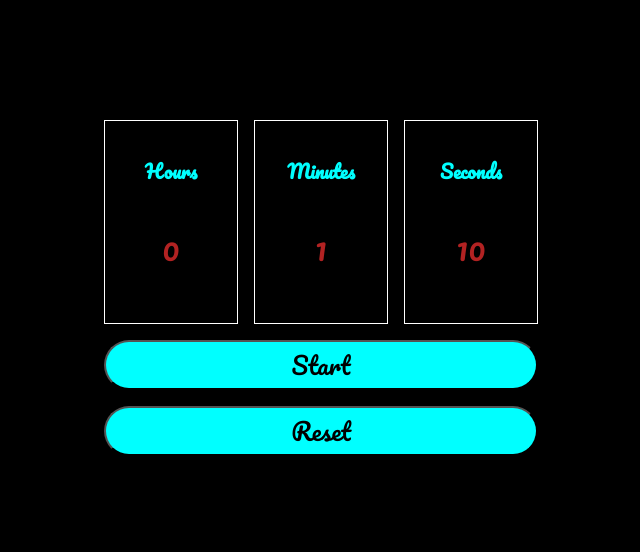
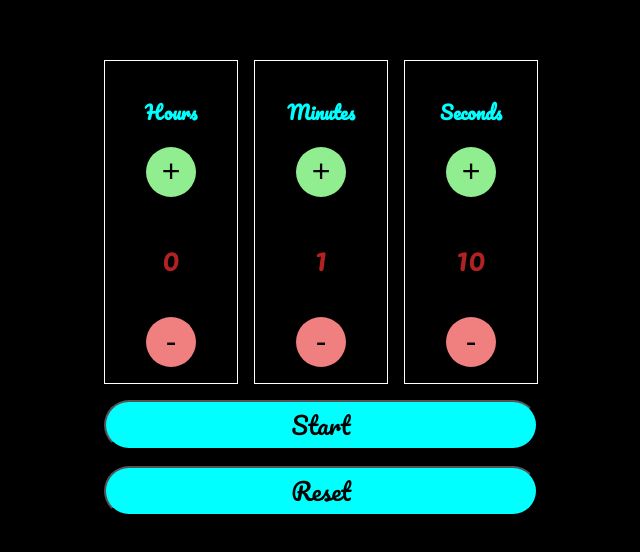
Before and after one commit to grgkimari/countdown-timer, a React (Create React App) app in the folder countdown-timer/: page / in a window 1280 px wide. Shown: the part 112-664 px from the top of the page, without its empty margins (319-959 px from the left). Built offline with nearby package versions, Linux system fonts and the light colour scheme.

Commit message:
added ability to set custom time

```diff
--- a/countdown-timer/src/App.css
+++ b/countdown-timer/src/App.css
@@ -35,3 +35,27 @@
   font-family: inherit;
   font-size: 1.5rem;
 }
+
+.btn{
+  width : 50px;
+  height: 50px;
+  border : none;
+  border-radius: 50%;
+  font-size: 2rem;
+}
+
+.plusBtn{
+  background-color: lightgreen;
+}
+
+.minusBtn {
+  background-color: lightcoral;
+}
+
+.plusBtn:hover{
+  background-color: limegreen;
+}
+
+.minusBtn:hover{
+  background-color: red;
+}
--- a/countdown-timer/src/App.js
+++ b/countdown-timer/src/App.js
@@ -1,16 +1,19 @@
 import './App.css';
 import Clock from './Components/Clock'
-import { useReducer} from 'react'
+import React, { useReducer, useContext} from 'react'
 import mainReducer, {COUNT_DOWN, SET_INTERVAL, RESET, CLEAR_INTERVAL, initialState} from './reducer'
 
-
+export const DispatchContext = React.createContext()
 
 function App() {
   const [state, dispatch] = useReducer(mainReducer, initialState)
 
   return (
     <div className="App">
+      <DispatchContext.Provider value={dispatch}>
       <Clock time ={state.timeLeft}/>
+
+      </DispatchContext.Provider>
       <button className="controls" onClick={() => {
         if(state.interval === null){
           dispatch({
--- a/countdown-timer/src/Components/Clock.js
+++ b/countdown-timer/src/Components/Clock.js
@@ -1,11 +1,12 @@
 import ClockSection from "./ClockSection"
+import { DECREMENT_HOURS, DECREMENT_MINUTES, DECREMENT_SECONDS, INCREMENT_HOURS, INCREMENT_MINUTES, INCREMENT_SECONDS } from "../reducer"
 
 const Clock = (props) => {
     return(
         <div className="clock">
-            <ClockSection title="Hours" content={props.time.hours}/>
-            <ClockSection title="Minutes" content={props.time.minutes}/>
-            <ClockSection title="Seconds" content={props.time.seconds}/>
+            <ClockSection title="Hours" content={props.time.hours} incrementProp = {INCREMENT_HOURS} decrementProp = {DECREMENT_HOURS}/>
+            <ClockSection title="Minutes" content={props.time.minutes} incrementProp={INCREMENT_MINUTES} decrementProp = {DECREMENT_MINUTES}/>
+            <ClockSection title="Seconds" content={props.time.seconds} incrementProp={INCREMENT_SECONDS} decrementProp = {DECREMENT_SECONDS}/>
         </div>
         )
 }
--- a/countdown-timer/src/Components/ClockSection.js
+++ b/countdown-timer/src/Components/ClockSection.js
@@ -1,10 +1,35 @@
+import { useContext } from "react"
+import { DispatchContext } from "../App"
+
+
 
 
 const ClockSection = (props) => {
+    const dispatch = useContext(DispatchContext)
     return(
         <div className="clockSection">
         <h3 className="clockSectionTitle">{props.title}</h3>
+
+        <button className="btn plusBtn"
+        onClick={
+            () => {
+                dispatch({
+                    type : props.incrementProp
+                })
+            }
+        }
+        > + </button>
         <p className="clockSectionContent">{props.content}</p>
+        <button className="btn minusBtn"
+        onClick={
+            () => {
+                dispatch({
+                    type : props.decrementProp
+                })
+            }
+        }
+        > - </button>
+
         </div>)
 }
 
--- a/countdown-timer/src/reducer.js
+++ b/countdown-timer/src/reducer.js
@@ -14,11 +14,74 @@ export const COUNT_DOWN = "COUNT_DOWN"
 export const SET_INTERVAL = "SET_INERVAL"
 export const CLEAR_INTERVAL = "CLEAR_INTERVAL"
 export const RESET = "RESET"
+export const INCREMENT_HOURS = "INCREMENT_HOURS"
+export const DECREMENT_HOURS = "DECREMENT_HOURS"
+export const INCREMENT_MINUTES = "INCREMENT_MINUTES"
+export const DECREMENT_MINUTES = "DECREMENT_MINUTES"
+export const INCREMENT_SECONDS = "INCREMENT_SECONDS"
+export const DECREMENT_SECONDS = "DECREMENT_SECONDS"
 
 
 
 const mainReducer = (state = initialState, action) => {
     switch (action.type){
+        case INCREMENT_HOURS:
+            return {
+                ...state,
+                timeLeft : {
+                    hours : state.timeLeft.hours < 24 ? state.timeLeft.hours + 1 : state.timeLeft.hours,
+                    minutes : state.timeLeft.minutes,
+                    seconds : state.timeLeft.seconds,
+                }
+            }
+        case DECREMENT_HOURS:
+            return {
+                ...state,
+                timeLeft : {
+                    hours : state.timeLeft.hours > 0 ? state.timeLeft.hours - 1 : state.timeLeft.hours,
+                    minutes : state.timeLeft.minutes,
+                    seconds : state.timeLeft.seconds
+                }
+            }
+
+        case INCREMENT_MINUTES :
+            return {
+                ...state,
+                timeLeft : {
+                    hours : state.timeLeft.hours,
+                    minutes : state.timeLeft.minutes < 60 ? state.timeLeft.minutes + 1 : state.timeLeft.minutes,
+                    seconds : state.timeLeft.seconds
+                }
+            }
+        case DECREMENT_MINUTES:
+            return {
+                ...state,
+                timeLeft : {
+                    hours : state.timeLeft.hours,
+                    minutes : state.timeLeft.minutes > 0 ? state.timeLeft.minutes - 1 : state.timeLeft.minutes,
+                    seconds : state.timeLeft.seconds,
+                }
+
+            }
+        case INCREMENT_SECONDS:
+            return {
+                ...state,
+                timeLeft : {
+                    hours : state.timeLeft.hours,
+                    minutes : state.timeLeft.minutes,
+                    seconds : state.timeLeft.seconds < 60 ? state.timeLeft.seconds + 1 : state.timeLeft.seconds,
+                }
+
+            }
+        case DECREMENT_SECONDS:
+            return {
+                ...state,
+                timeLeft : {
+                    hours : state.timeLeft.hours,
+                    minutes : state.timeLeft.minutes,
+                    seconds : state.timeLeft.seconds > 0 ? state.timeLeft.seconds - 1 : state.timeLeft.seconds,
+                }
+            }
         case CLEAR_INTERVAL:
 
             clearInterval(state.interval)
```
